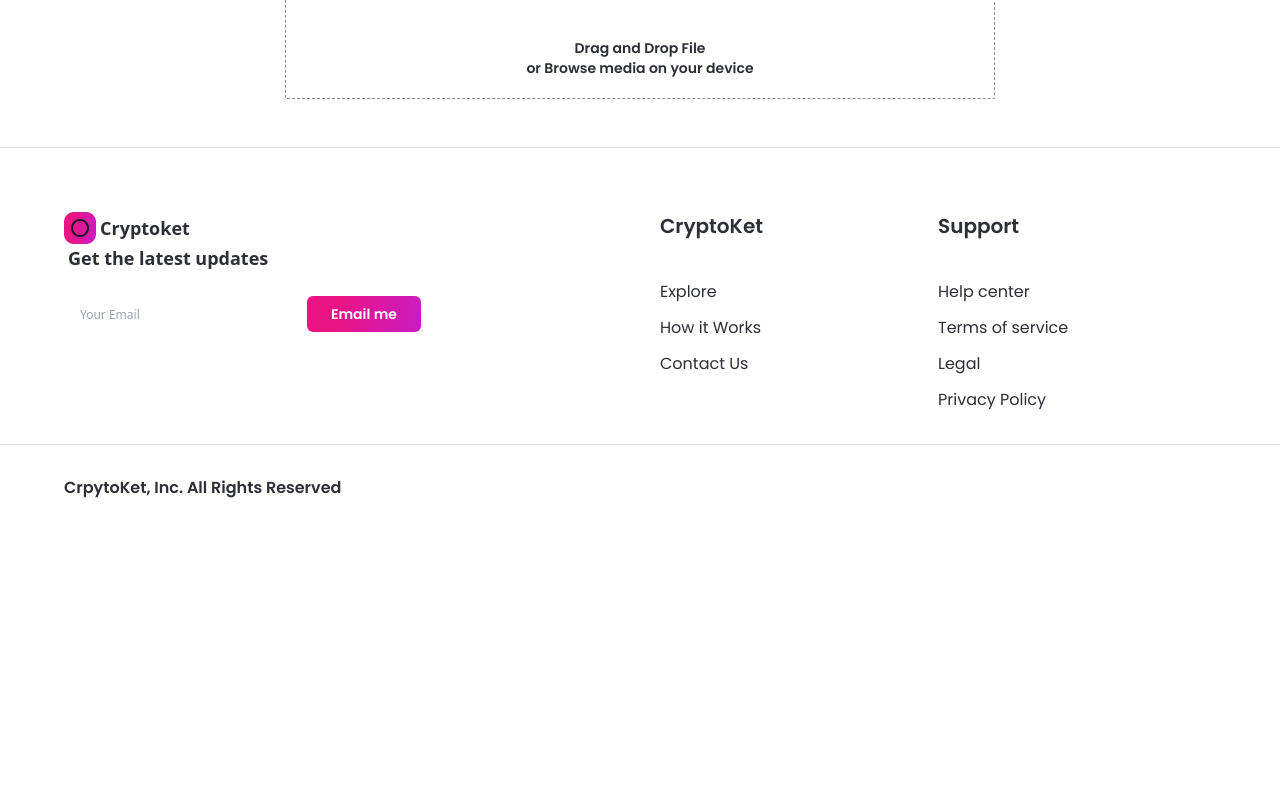
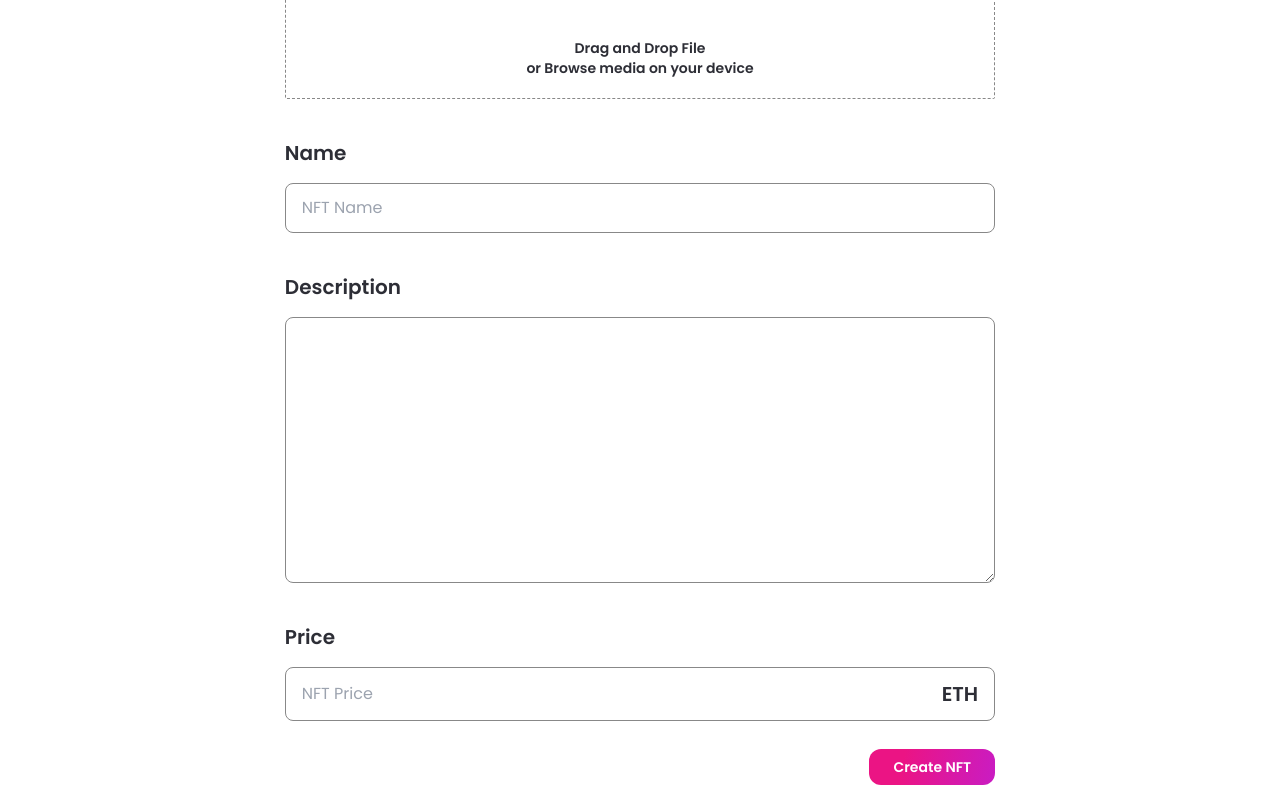
Before and after one commit to justinhuy/jsm_nft_marketplace, a Next.js app: page /create-nft in a window 1280 px wide. Shown: the part 460-1260 px from the top of the page. Before the commit the page ends 1027 px from the top, so only its background shows below. Built offline with nearby package versions, Linux system fonts and the light colour scheme.

Commit message:
Done create Nft page

```diff
--- /dev/null
+++ b/components/Input.jsx
@@ -0,0 +1,34 @@
+import React from 'react'
+
+const Input = ({ inputType, title, placeholder, handleClick }) => (
+    <div className='mt-10 w-full'>
+        <p className='font-poppins dark:text-white text-nft-black-1 font-semibold text-xl'>{title}</p>
+
+        {inputType === 'number' ? (
+            <div className='dark:bg-nft-black-1 bg-white border dark:border-nft-black-1 border-nft-gray-2 rounded-lg w-full outline-none font-poppins dark:text-white text-nft-gray-2 text-base mt-4 px-4 py-3 flexBetween flex-row' >
+                <input
+                    type='number'
+                    className='flex w-full dark:bg-nft-black-1 bg-white outline-none'
+                    placeholder={placeholder}
+                    onChange={handleClick}
+                />
+                <p className='font-poppins dark:text-white text-nft-black-1 font-semibold text-xl'>ETH</p>
+            </div>
+        ) : inputType === 'textarea' ? (
+            <textarea
+                rows={10}
+                className='dark:bg-nft-black-1 bg-white border dark:border-nft-black-1 border-nft-gray-2 rounded-lg w-full outline-none font-poppins dark:text-white text-nft-gray-2 text-base mt-4 px-4 py-3 flexBetween flex-row'
+                placeholder={placeholder}
+                onChange={handleClick}
+            />
+        )
+            : (
+                <input className='dark:bg-nft-black-1 bg-white border dark:border-nft-black-1 border-nft-gray-2 rounded-lg w-full outline-none font-poppins dark:text-white text-nft-gray-2 text-base mt-4 px-4 py-3'
+                placeholder={placeholder}
+                onChange={handleClick}
+                />
+            )}
+
+    </div>
+)
+export default Input
--- a/components/index.js
+++ b/components/index.js
@@ -4,5 +4,6 @@
 import Banner from './Banner';
 import CreatorCard from './CreatorCard';
 import NFTCard from './NFTCard';
+import Input from './Input';
 
-export { Navbar, Footer, Button, Banner, CreatorCard, NFTCard };
+export { Navbar, Footer, Button, Banner, CreatorCard, NFTCard, Input };
--- a/pages/create-nft.js
+++ b/pages/create-nft.js
@@ -4,11 +4,12 @@
 import Image from 'next/image';
 import { useTheme } from 'next-themes';
 
-import { Button } from '../components';
+import { Button, Input } from '../components';
 import images from '../assets';
 
 const CreateNFT = () => {
     const [fileUrl, setfileUrl] = useState(null);
+    const [formInput, setFormInput] = useState({ price: '', name: '', description: '' })
     const { theme } = useTheme();
 
     const onDrop = useCallback (() => {
@@ -27,6 +28,8 @@
         ${isDragAccept && 'border-file-accept'}
         ${isDragReject && 'border-file-reject'}`
     ), [isDragActive, isDragAccept, isDragReject]);
+
+    console.log(formInput)
 
     return (
         <div className='flex justify-center sm:px-4 p-12'>
@@ -65,6 +68,35 @@
                         )}
                     </div>
                 </div>
+
+                <Input
+                    inputType='input'
+                    title='Name'
+                    placeholder='NFT Name'
+                    handleClick={(e) => setFormInput({  ...formInput, name: e.target.value })}
+                />
+
+                <Input
+                    inputType='textarea'
+                    title='Description'
+                    handleClick={(e) => setFormInput({  ...formInput, description: e.target.value })}
+                />
+
+                <Input
+                    inputType='number'
+                    title='Price'
+                    placeholder='NFT Price'
+                    handleClick={(e) => setFormInput({  ...formInput, price: e.target.value })}
+                />
+
+                <div className='mt-7 w-full flex justify-end'>
+                    <Button
+                        btnName='Create NFT'
+                        classStyles='rounded-xl'
+                        handleClick={() => {}}
+                    />
+                </div>
+
             </div>
         </div>
     )
```
